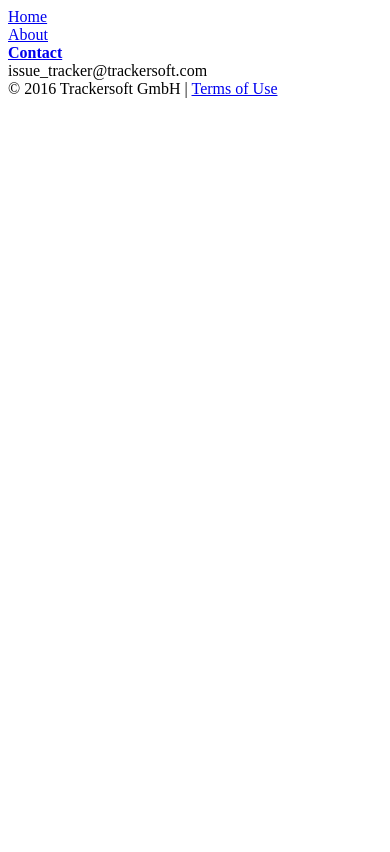
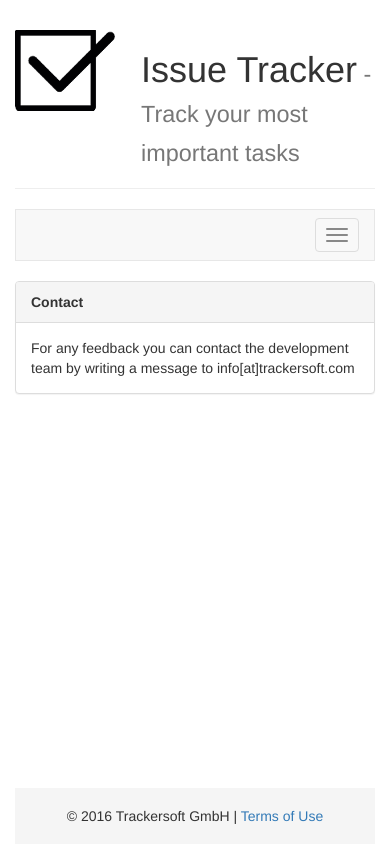
Before and after one commit to freundoliver/issueTracker, a plain HTML site: page contact.html in a window 390 px wide. Drawn offline with nearby package versions, Linux system fonts and the light colour scheme; files that its build step writes are made by us from their sources.

Commit message:
Version 0.54
Bugfixes, completed about and contact

```diff
--- a/contact.html
+++ b/contact.html
@@ -1,51 +1,108 @@
-<html>
+<!doctype html>
+<html lang="en">
+
 <head>
-    <meta charset="utf-8"/>
+    <meta charset="utf-8" />
+    <meta http-equiv="X-UA-Compatible" content="IE=edge">
+    <meta name="viewport" content="width=device-width, initial-scale=1">
+
+    <link rel="icon" href="res/icon.png">
 
     <title>Tracker Application</title>
 
-    <link rel="stylesheet" type="text/css" href="style.css">
+    <link rel="stylesheet" type="text/css" href="css/style.css">
+    <link rel="stylesheet" type="text/css" href="css/bootstrap.min.css">
 
-    <link rel="icon" href="res/icon.png">
+    <!-- link stylesheet for datepicker -->
+    <link rel="stylesheet" href="https://code.jquery.com/ui/1.11.4/themes/smoothness/jquery-ui.css">
+
+    <!-- include jquery and jquery UI -->
+    <script src="https://code.jquery.com/jquery-2.2.3.js" integrity="sha256-laXWtGydpwqJ8JA+X9x2miwmaiKhn8tVmOVEigRNtP4=" crossorigin="anonymous"></script>
+    <script src="https://code.jquery.com/ui/1.11.4/jquery-ui.js" integrity="sha256-DI6NdAhhFRnO2k51mumYeDShet3I8AKCQf/tf7ARNhI=" crossorigin="anonymous"></script>
+
+    <!-- include bootstrap main javascript -->
+    <script src="js/bootstrap.min.js"></script>
 
 </head>
 
 
-  <body class="body">
+<body>
 
-    <div class="header">
-      <!-- contains the title image -->
+    <!-- container div, containing the whole content -->
+    <div id="wrap" class="container">
 
-
+        <!-- header -->
+        <div class="page-header page-header-margin">
+            <a href="#" class="pull-left"><img src="res/logo.png"></a>
+            <div class="title-text">
+                <h1>Issue Tracker<small> - Track your most important tasks </small> </h1>
+            </div>
         </div>
 
-    <div class="navigation">
-
-      <div class="navigationHome">
-        <a href="index.html" class="a"> Home </a>
+        <!-- navbar -->
+        <nav class="navbar navbar-default">
+            <div class="container-fluid">
+                <!-- Brand and toggle get grouped for better mobile display -->
+                <div class="navbar-header">
+                    <button type="button" class="navbar-toggle collapsed" data-toggle="collapse" data-target="#bs-example-navbar-collapse-1" aria-expanded="false">
+                        <span class="sr-only">Toggle navigation</span>
+                        <span class="icon-bar"></span>
+                        <span class="icon-bar"></span>
+                        <span class="icon-bar"></span>
+                    </button>
                 </div>
 
-      <div class="navigationAbout">
-        <a href="about.html" class="a"> About </a>
+                <!-- Collect the nav links, forms, and other content for toggling -->
+                <div class="collapse navbar-collapse" id="bs-example-navbar-collapse-1">
+                    <ul class="nav navbar-nav navbar-center">
+                        <li><a href="index.html">Home</a></li>
+                        <li><a href="about.html">About</a></li>
+                        <li class="active"><a href="#">Contact<span class="sr-only">(current)</span></a></li>
+                    </ul>
+                </div>
+                <!-- /.navbar-collapse -->
+            </div>
+            <!-- /.container-fluid -->
+        </nav>
+
+        <!--task list header -->
+        <div class="panel panel-default">
+            <!-- header of tasks -->
+            <div class="panel-heading">
+                <div class="row">
+                    <div class="col-md-12">
+                        <b>Contact</b>
+                    </div>
+                </div>
             </div>
 
-      <div class="navigationContact">
-        <a href="contact.html" class="a"> <b> Contact </b> </a>
+            <div class="panel-body">
+                <div class="row">
+                    <div class="col-md-12">
+                        For any feedback you can contact the development team by writing a message to info[at]trackersoft.com
+                    </div>
+                </div>
             </div>
 
         </div>
 
-    <div class="contact">
-      issue_tracker@trackersoft.com
-
+        <div class="generic-content">
+            <!-- flex filler, uses up all the remaining space on the site -->
         </div>
 
-    <div class="footerContainer">
-      <div class="footer">
+
+        <!-- footer -->
+        <div id="footer">
+            <div class="container">
+                <div class="center center-vertically">
                     &copy; 2016 Trackersoft GmbH |
                     <a href="tos.html" class="a"> Terms of Use </a>
                 </div>
             </div>
+        </div>
+
+    </div>
 
 </body>
+
 </html>
```
Also changed, not shown: about.html (+31 -43 lines), css/style.css (+20 -25 lines), index.html (+6 -9 lines). Lines whose indentation alone changed are shown as unchanged.
